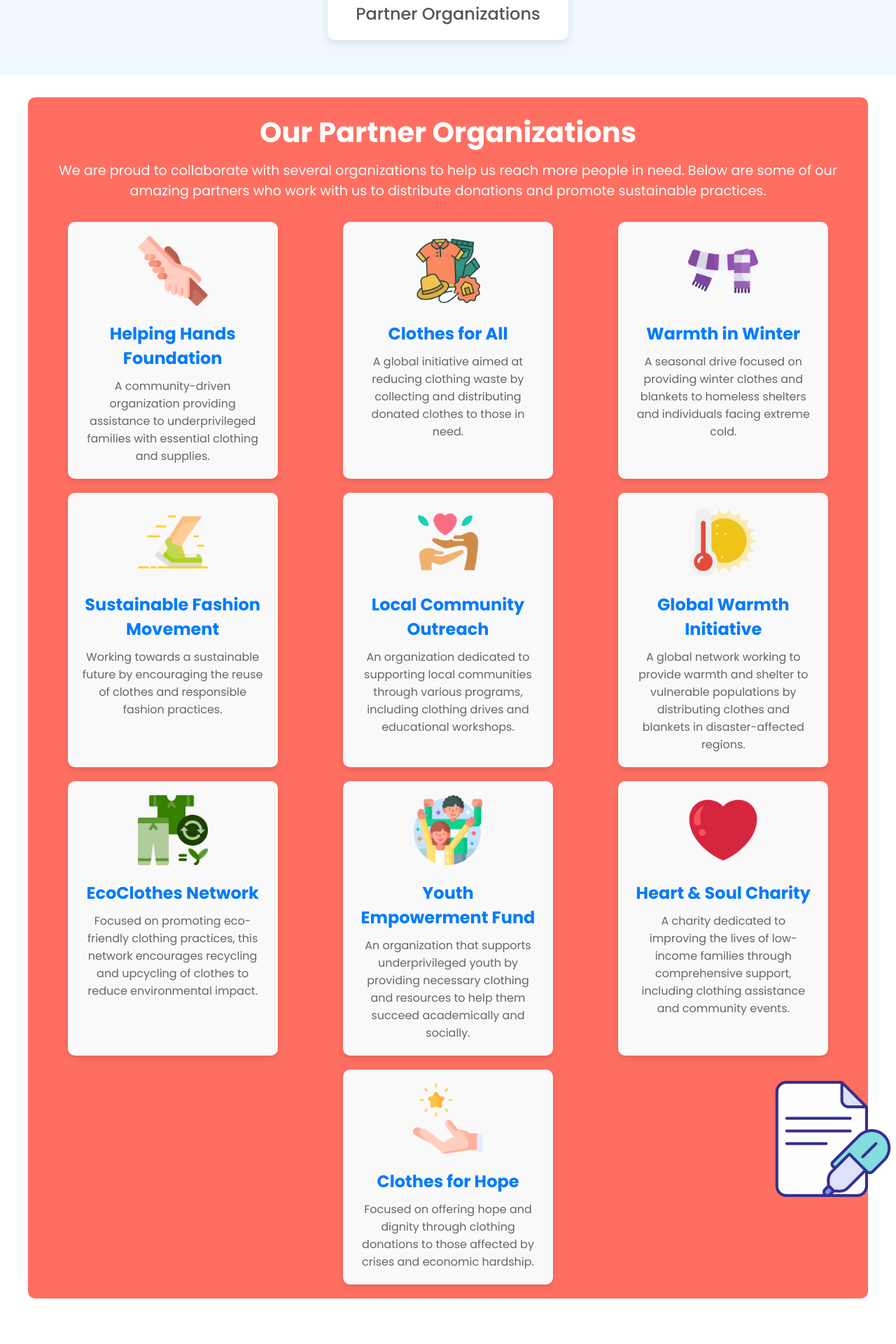
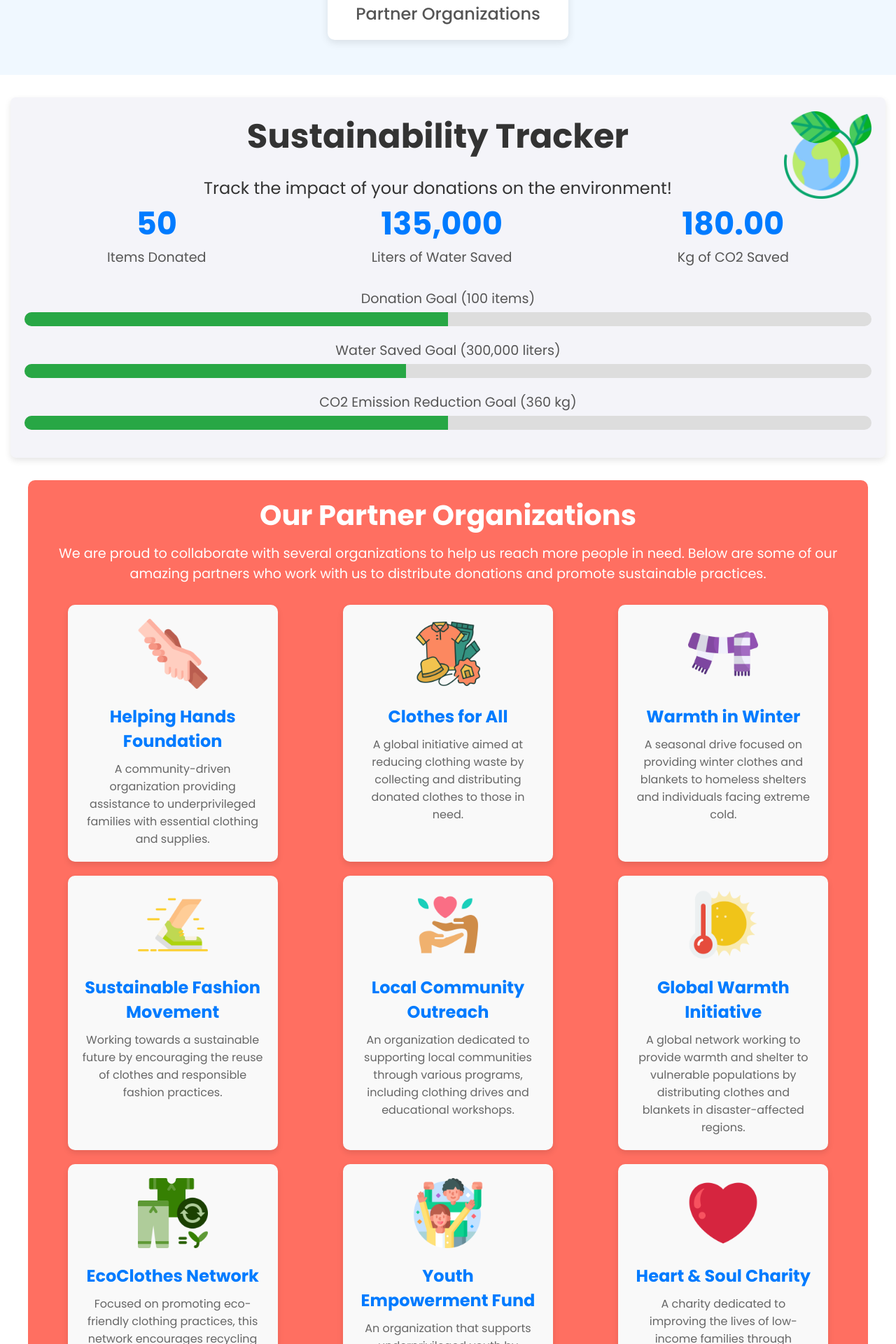
Before and after one commit to Gatsu-7/AshaWardrobe_frontend, a React (Create React App) app: page / in a window 1280 px wide. Shown: the part 4160-6080 px from the top of the page at 70% size. Built offline with nearby package versions, Linux system fonts and the light colour scheme.

Commit message:
added sustainability tracker and fixed some alignment issues

```diff
--- a/src/pages/Blogssection.js
+++ b/src/pages/Blogssection.js
@@ -35,19 +35,29 @@ const blogs = [
 const BlogSection = () => {
   return (
     <section className="blog-section-">
-      <h2>Blogs</h2>
-      <img
-        src={blog}
-        alt=""
-        className="scale-img"
+      <div
         style={{
-          position: "absolute",
-          bottom: "-634%",
-          right: "5px",
-          height: "170px",
-          width: "170px",
+          display: "flex",
+          justifyContent: "center",
+          // alignItems: "center",
+          gap: "1rem",
         }}
-      />
+      >
+        <h2 style={{ textAlign: "center" }}>Blogs</h2>
+        <img
+          src={blog}
+          alt=""
+          className="img-tit"
+          style={{
+            // position: "absolute",
+            // bottom: "0",
+            // right: "5px",
+            height: "50px",
+            width: "50px",
+          }}
+        />
+      </div>
+
       <div className="blog-grid">
         {blogs.map((blog) => (
           <div key={blog.id} className="blog-card-">
--- a/src/pages/Faq.js
+++ b/src/pages/Faq.js
@@ -63,19 +63,29 @@ const FAQ = () => {
 
   return (
     <div className="faq-section">
+      <div
+        style={{
+          display: "flex",
+          justifyContent: "center",
+          alignItems: "center",
+          gap: "1rem",
+        }}
+      >
         <h2 className="faq-title">Frequently Asked Questions</h2>
         <img
           src={faq}
           alt=""
           className="scale-img"
           style={{
-          position: "absolute",
-          bottom: "-705%",
-          right: "50px",
-          height: "200px",
-          width: "200px",
+            // position: "absolute",
+            // bottom: "-705%",
+            // right: "50px",
+            height: "70px",
+            width: "70px",
           }}
         />
+      </div>
+
       <div className="faq-list">
         {faqs.map((faq, index) => (
           <div
--- a/src/pages/Home.js
+++ b/src/pages/Home.js
@@ -14,6 +14,7 @@ import volunteer from "../assets/volunteer.png";
 import PartnerOrganizations from "./Partners";
 import WhyDonate from "./whydonate";
 import BlogSection from "./Blogssection";
+import SustainabilityTracker from "./sustain";
 
 const Home = () => {
   return (
@@ -85,6 +86,9 @@ const Home = () => {
         <ImpactStatistics />
       </section>
       <section>
+        <SustainabilityTracker />
+      </section>
+      <section>
         <PartnerOrganizations />
       </section>
 
--- /dev/null
+++ b/src/pages/SustainabilityTracker.css
@@ -0,0 +1,84 @@
+.sustainability-tracker {
+  max-width: 1250px;
+  margin: 0 auto;
+  padding: 20px;
+  background-color: #f4f4f9;
+  border-radius: 8px;
+  box-shadow: 0 4px 10px rgba(0, 0, 0, 0.1);
+  text-align: center;
+  margin-bottom: 2rem;
+}
+.title-div {
+  display: flex;
+  justify-content: flex-end;
+  gap: 10rem;
+}
+.img-tit {
+  width: 125px;
+  height: 125px;
+  transition: transform ease 0.3s;
+}
+.img-tit:hover {
+  transform: scale(1.05);
+}
+.sustainability-tracker h2 {
+  font-size: 3rem;
+  color: #333;
+  margin-bottom: 20px;
+  /* text-align: center; */
+}
+.sustainability-tracker p {
+  font-size: 1.5em;
+}
+.tracker-statistics {
+  display: flex;
+  justify-content: space-around;
+  margin-bottom: 30px;
+}
+
+.stat-item h3 {
+  font-size: 2.8rem;
+  color: #007bff;
+}
+
+.stat-item p {
+  font-size: 1.2rem;
+  color: #555;
+}
+
+.progress-bars {
+  margin-top: 20px;
+}
+
+.progress-bar {
+  margin-bottom: 20px;
+}
+
+.progress-bar label {
+  display: block;
+  font-size: 1.2rem;
+  color: #555;
+  margin-bottom: 5px;
+}
+
+.progress {
+  width: 100%;
+  background-color: #ddd;
+  height: 20px;
+  border-radius: 10px;
+  overflow: hidden;
+}
+
+.progress-fill {
+  background-color: #28a745;
+  height: 100%;
+  transition: width 0.3s ease;
+}
+@media screen and (max-width: 600px) {
+  .img-tit {
+    display: none;
+  }
+  .stat-item h3 {
+    font-size: 2em;
+  }
+}
--- /dev/null
+++ b/src/pages/sustain.js
@@ -0,0 +1,81 @@
+import React, { useState, useEffect } from "react";
+import "./SustainabilityTracker.css";
+import sus from "../assets/sus.png";
+const SustainabilityTracker = () => {
+  const [donations, setDonations] = useState(0); // Total number of clothes donated
+  const [waterSaved, setWaterSaved] = useState(0); // Water saved in liters
+  const [carbonSaved, setCarbonSaved] = useState(0); // CO2 saved in kg
+
+  // Simulate data retrieval (replace with actual data fetching logic)
+  useEffect(() => {
+    // Example data (can be fetched from an API or backend)
+    const donationCount = 50; // Number of donated clothes (dummy data)
+    const waterSavedPerItem = 2700; // Average liters of water saved per clothing item
+    const carbonSavedPerItem = 3.6; // Average kg of CO2 saved per clothing item
+
+    setDonations(donationCount);
+    setWaterSaved(donationCount * waterSavedPerItem);
+    setCarbonSaved(donationCount * carbonSavedPerItem);
+  }, []);
+
+  return (
+    <div className="sustainability-tracker">
+      <div className="title-div">
+        <div>
+          <h2>Sustainability Tracker</h2>
+          <p>Track the impact of your donations on the environment!</p>
+        </div>
+        <img src={sus} alt="" className="img-tit" />
+      </div>
+
+      <div className="tracker-statistics">
+        <div className="stat-item">
+          <h3>{donations}</h3>
+          <p>Items Donated</p>
+        </div>
+        <div className="stat-item">
+          <h3>{waterSaved.toLocaleString()}</h3>
+          <p>Liters of Water Saved</p>
+        </div>
+        <div className="stat-item">
+          <h3>{carbonSaved.toFixed(2)}</h3>
+          <p>Kg of CO2 Saved</p>
+        </div>
+      </div>
+
+      <div className="progress-bars">
+        <div className="progress-bar">
+          <label>Donation Goal (100 items)</label>
+          <div className="progress">
+            <div
+              className="progress-fill"
+              style={{ width: `${(donations / 100) * 100}%` }}
+            ></div>
+          </div>
+        </div>
+
+        <div className="progress-bar">
+          <label>Water Saved Goal (300,000 liters)</label>
+          <div className="progress">
+            <div
+              className="progress-fill"
+              style={{ width: `${(waterSaved / 300000) * 100}%` }}
+            ></div>
+          </div>
+        </div>
+
+        <div className="progress-bar">
+          <label>CO2 Emission Reduction Goal (360 kg)</label>
+          <div className="progress">
+            <div
+              className="progress-fill"
+              style={{ width: `${(carbonSaved / 360) * 100}%` }}
+            ></div>
+          </div>
+        </div>
+      </div>
+    </div>
+  );
+};
+
+export default SustainabilityTracker;
```
Also changed, not shown: src/assets/sus.png (added). Lines whose indentation alone changed are shown as unchanged.
